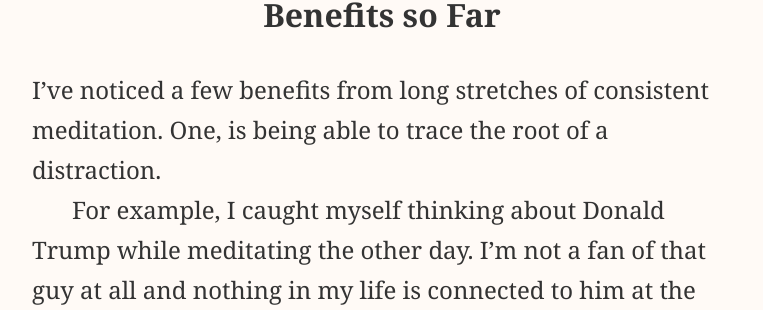
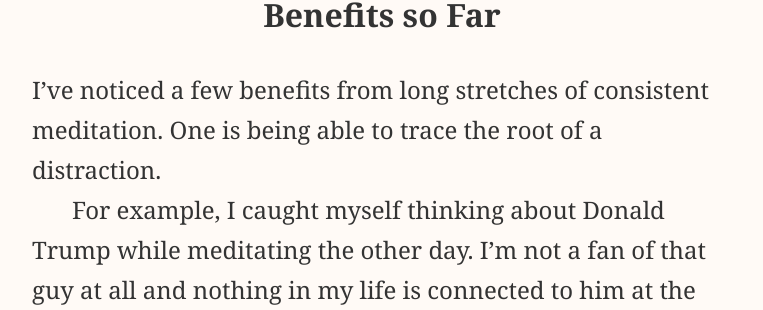
Before and after one commit to paddyohanlon/remote-manifesto, a Jekyll site: the page built from _posts/2015-02-01-meditation-challenge-2015.md, in a window 1280 px wide and 900 px high, scrolled down 1180 px. Shown: the part 187-497 px from the top of the window, without its empty margins (258-1021 px from the left). Built offline with Jekyll 4.4.1, drawn with Linux system fonts in a browser that asks for light colours; Markdown is read by kramdown in place of the engine named in the settings; comment, search, counter and statistics services are not loaded.

```diff
--- a/_posts/2015-02-01-meditation-challenge-2015.md
+++ b/_posts/2015-02-01-meditation-challenge-2015.md
@@ -26,7 +26,7 @@ It's February 1st now and I've meditated for 31 straight days.
 
 ## Benefits so Far
 
-I've noticed a few benefits from long stretches of consistent meditation. One, is being able to trace the root of a distraction.
+I've noticed a few benefits from long stretches of consistent meditation. One is being able to trace the root of a distraction.
 
 For example, I caught myself thinking about Donald Trump while meditating the other day. I'm not a fan of that guy at all and nothing in my life is connected to him at the moment. So my initial thought was "Why the heck am I thinking about Donald Trump".
 
```
